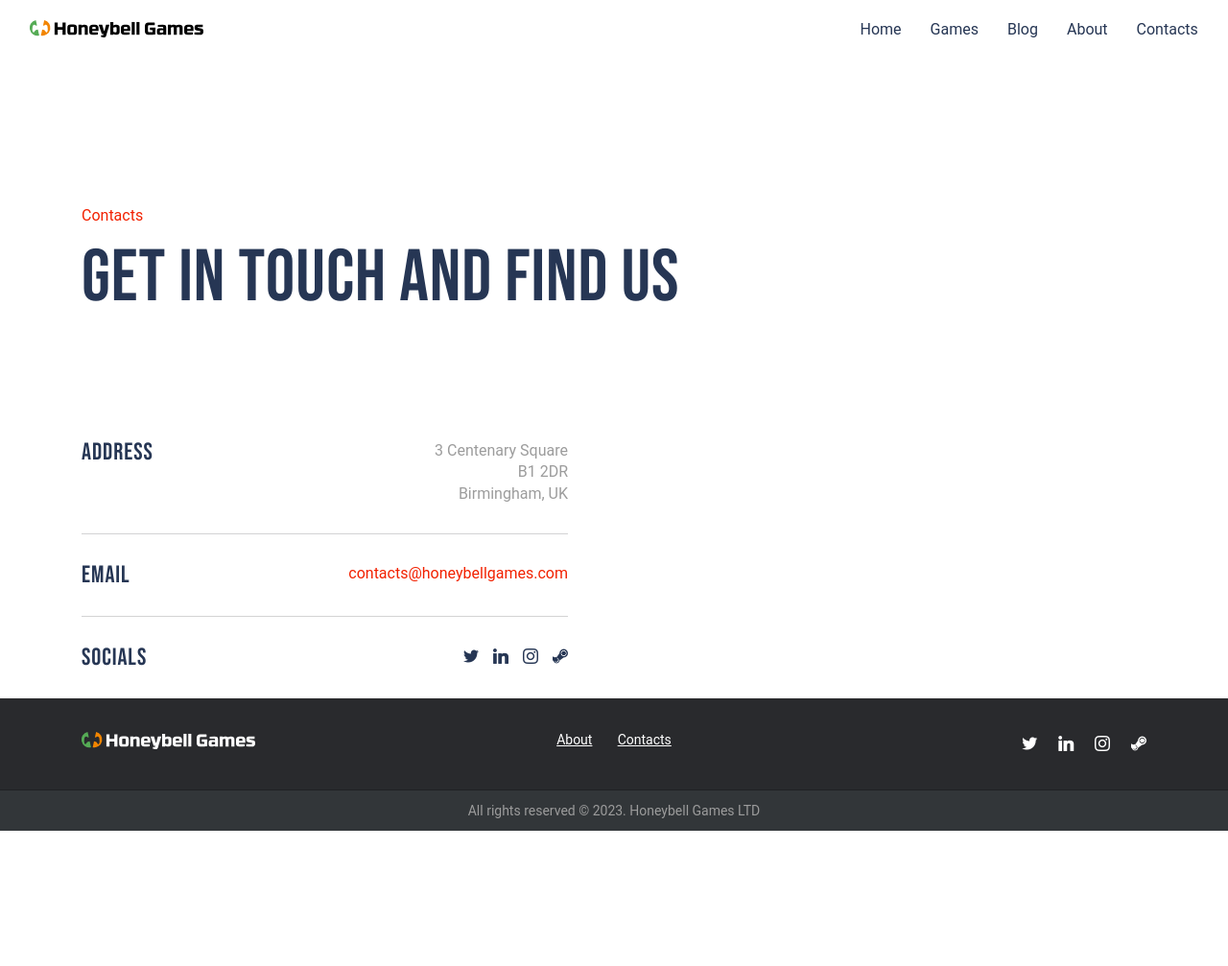
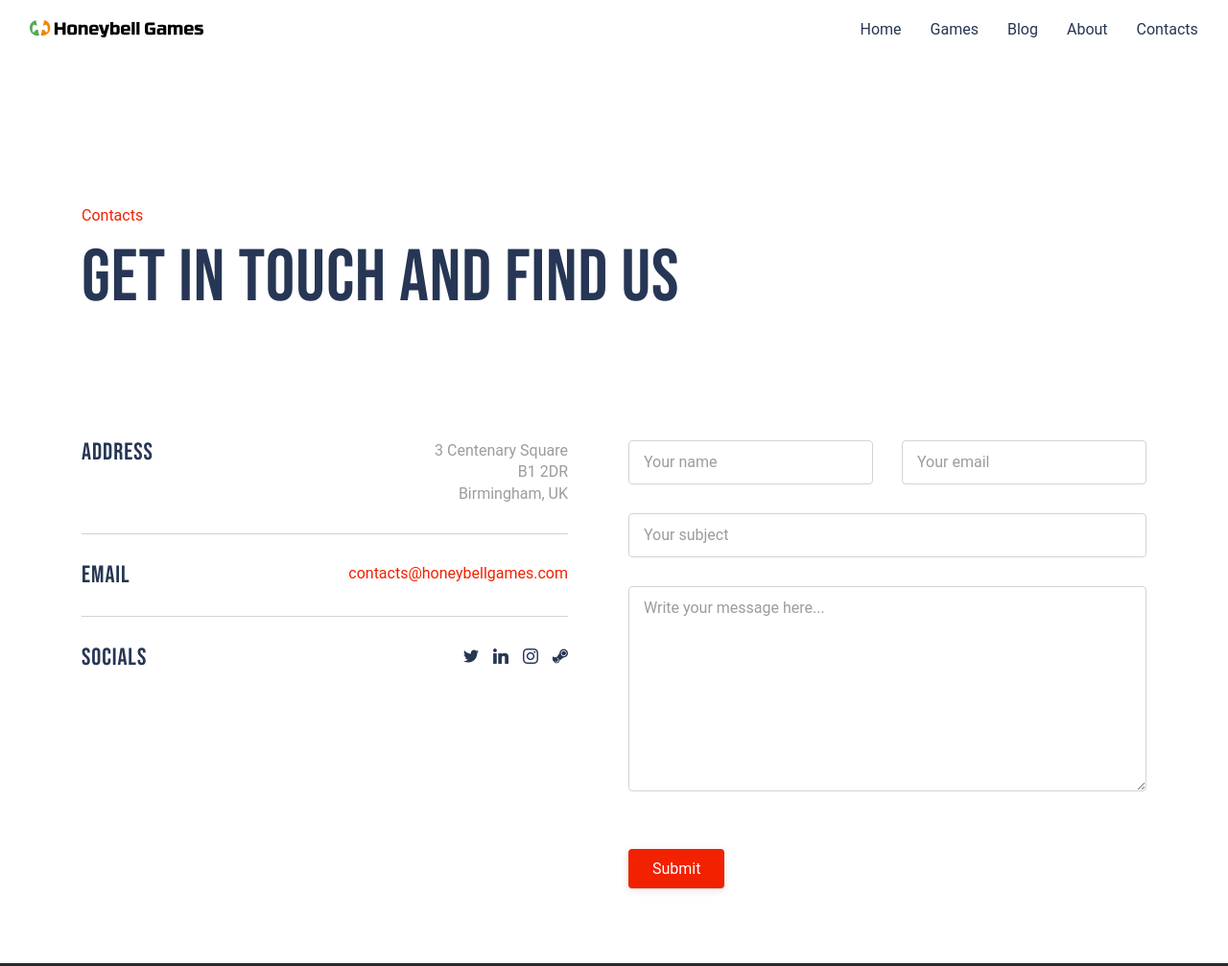
Before and after one commit to honeybell-games/website, a plain HTML site: page contacts.html in a window 1280 px wide. Shown: the top 1007 px of the page at 96% size. Before the commit the page ends 866 px from the top, so only its background shows below. Drawn offline with Linux system fonts and the light colour scheme.

Commit message:
Contact form added

```diff
--- a/contacts.html
+++ b/contacts.html
@@ -12,6 +12,7 @@
     <link rel="stylesheet" href="assets/css/vendor/socicon.css">
     <link rel="stylesheet" href="assets/css/vendor/swiper.min.css">
     <link rel="stylesheet" href="assets/css/ms-main.css">
+    <script src="https://www.google.com/recaptcha/enterprise.js?render=6LcWZc8oAAAAAOgNxy8M3NR2EZII8ZktAXnsPl-2" async defer></script>
   </head>
   <body data-theme="light">
     <!--Navigation-->
@@ -65,6 +66,31 @@
             </ul>
           </div>
         </div>
+        <!--Contact Form-->
+        <div class="col-md-6 col-lg-6 pb-lg-5 contact__form pb-lg-5">
+          <form action="https://formsubmit.co/contacts@honeybellgames.com" method="POST">
+            <div class="row">
+              <div class="form-group col-6">
+                <input class="form-control" type="text" name="name" placeholder="Your name" required>
+              </div>
+              <div class="form-group col-6">
+                <input class="form-control" type="email" name="email" placeholder="Your email" required>
+              </div>
+              <div class="form-group col-12">
+                <input class="form-control" type="text" name="message" placeholder="Your subject" required>
+              </div>
+              <div class="form-group col-12">
+                <textarea class="form-control" name="your-message" cols="40" rows="8" placeholder="Write your message here..."></textarea>
+              </div>
+              <div class="form-group col-12">
+                <div class="g-recaptcha" data-sitekey="6LcWZc8oAAAAAOgNxy8M3NR2EZII8ZktAXnsPl-2"></div>
+              </div>
+              <div class="conditions-checkbox__control col-12" aria-hidden="true">
+                <button class="btn btn--primary" type="submit"><span class="ajax-loader"></span>Submit</button>
+              </div>
+            </div>
+          </form>
+        </div>
       </div>
     </div>
     <!--Footer--><a class="back-to-top js-back-to-top back-to-top--is-visible" data-offset="500" data-duration="300">
@@ -94,6 +120,16 @@
       </div>
     </footer>
     <!--Libs-->
+    <script>
+      document.querySelector('form').addEventListener('submit', function(event) {
+          if (grecaptcha.getResponse() === "") {
+              alert("Please complete the reCAPTCHA before submitting!");
+              event.preventDefault();
+          } else {
+            this.reset();
+          }
+      });
+    </script>
     <script src="assets/js/vendor/jquery-3.5.1.min.js"></script>
     <script src="assets/js/vendor/modernizr.js"></script>
     <script src="assets/js/vendor/gsap.min.js"></script>
```
